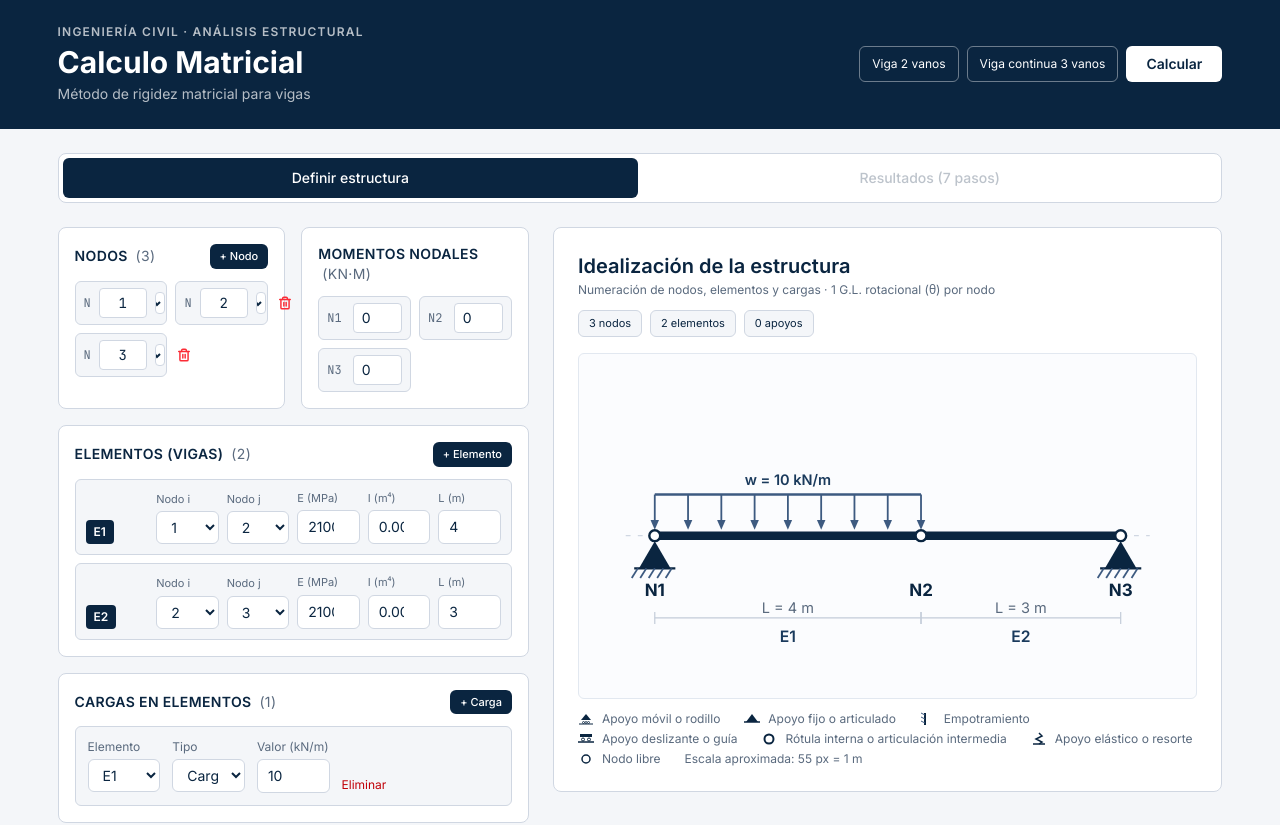
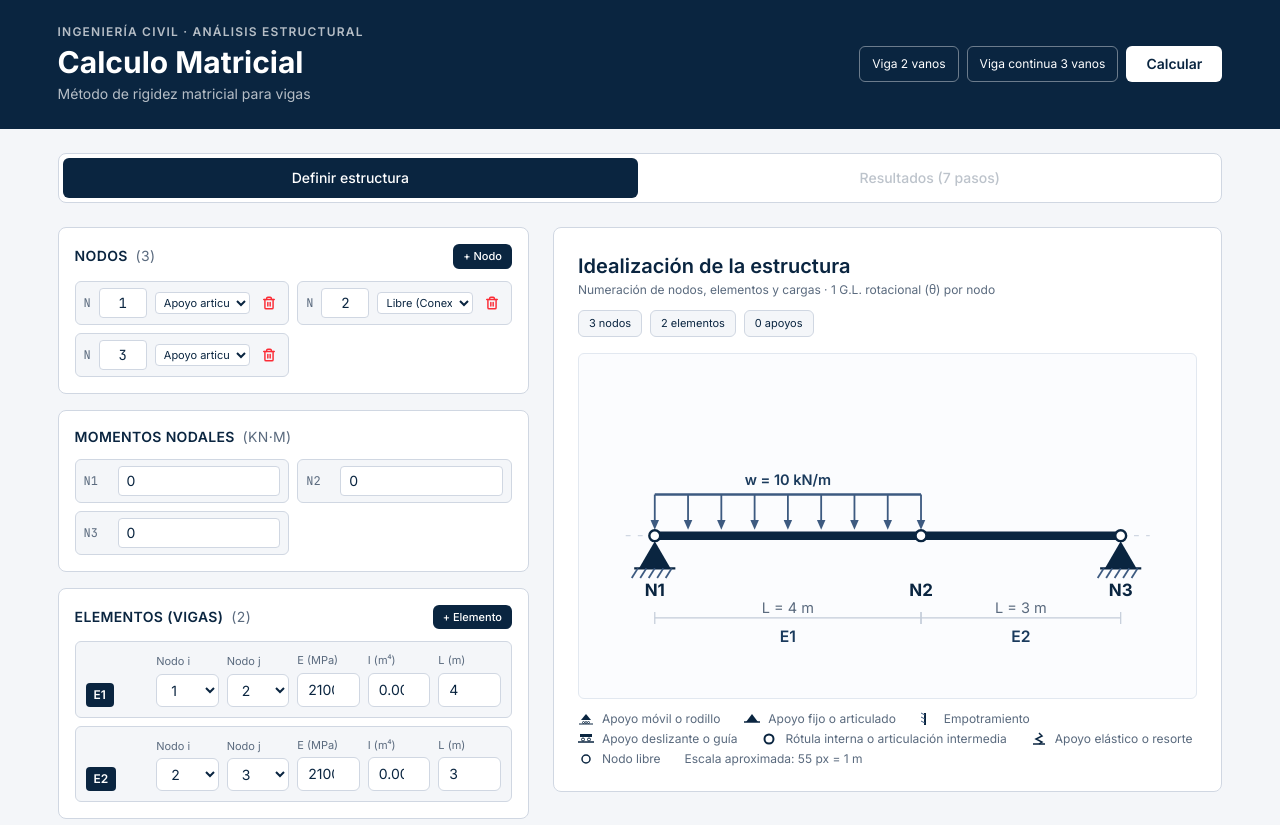
Before and after one commit to AngelMoralesChazari/calculomatricial, a React (Vite) app: page / in a window 1280 px wide. Shown: the top 825 px of the page. Built offline with nearby package versions, Linux system fonts and the light colour scheme.

Commit message:
layout: apilar Momentos nodales debajo de Nodos para optimizar panel lateral

```diff
--- a/src/components/StructureInput.tsx
+++ b/src/components/StructureInput.tsx
@@ -70,8 +70,6 @@ export function StructureInput({ model, onChange }: StructureInputProps) {
 
   return (
     <div className="space-y-4">
-      {/* Fila compacta: nodos y momentos nodales */}
-      <div className="grid gap-4 lg:grid-cols-2">
         <section className={sectionClass}>
           <div className="mb-3 flex items-center justify-between">
             <h2 className={headingClass}>
@@ -107,12 +105,12 @@ export function StructureInput({ model, onChange }: StructureInputProps) {
                   className="ml-auto min-w-0 flex-1 rounded border border-[#d0d7e2] bg-white px-1 py-0.5 text-[11px] text-[#0a2540] outline-none focus:border-[#0a2540]"
                 >
                   <option value="none">Libre (Conexión)</option>
-                  <option value="roller">Apoyo móvil o rodillo</option>
-                  <option value="pinned">Apoyo fijo o articulado</option>
+                  <option value="roller">Apoyo móvil</option>
+                  <option value="pinned">Apoyo articulado</option>
                   <option value="fixed">Empotramiento</option>
-                  <option value="slider">Apoyo deslizante o guía</option>
-                  <option value="hinge">Rótula interna o articulación intermedia</option>
-                  <option value="spring">Apoyo elástico o resorte</option>
+                  <option value="slider">Apoyo deslizante</option>
+                  <option value="hinge">Rótula interna</option>
+                  <option value="spring">Apoyo elástico</option>
                 </select>
                 {model.nodes.length > 2 && (
                   <button
@@ -178,7 +176,6 @@ export function StructureInput({ model, onChange }: StructureInputProps) {
             })}
           </div>
         </section>
-      </div>
 
       <section className={sectionClass}>
         <div className="mb-3 flex items-center justify-between">
```
